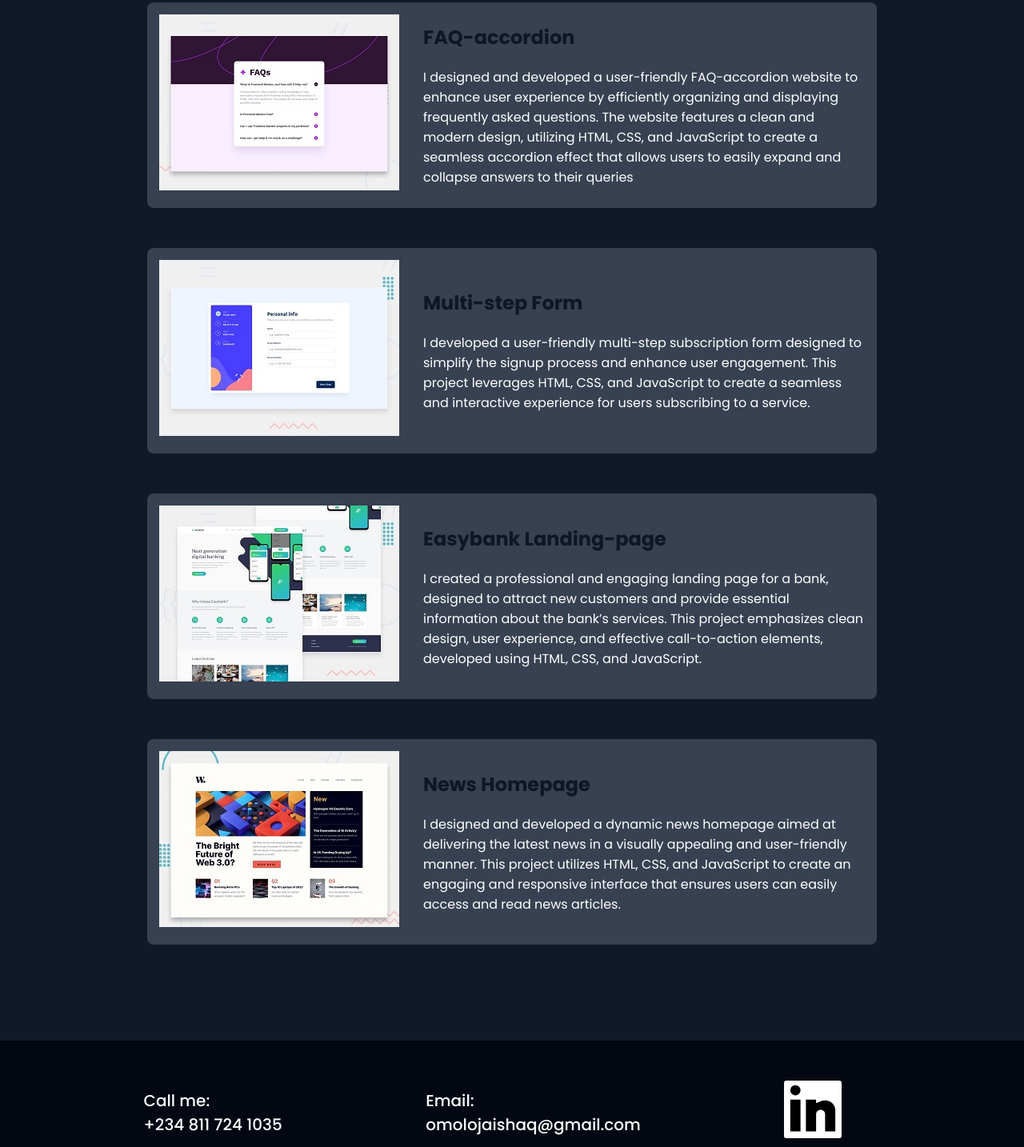
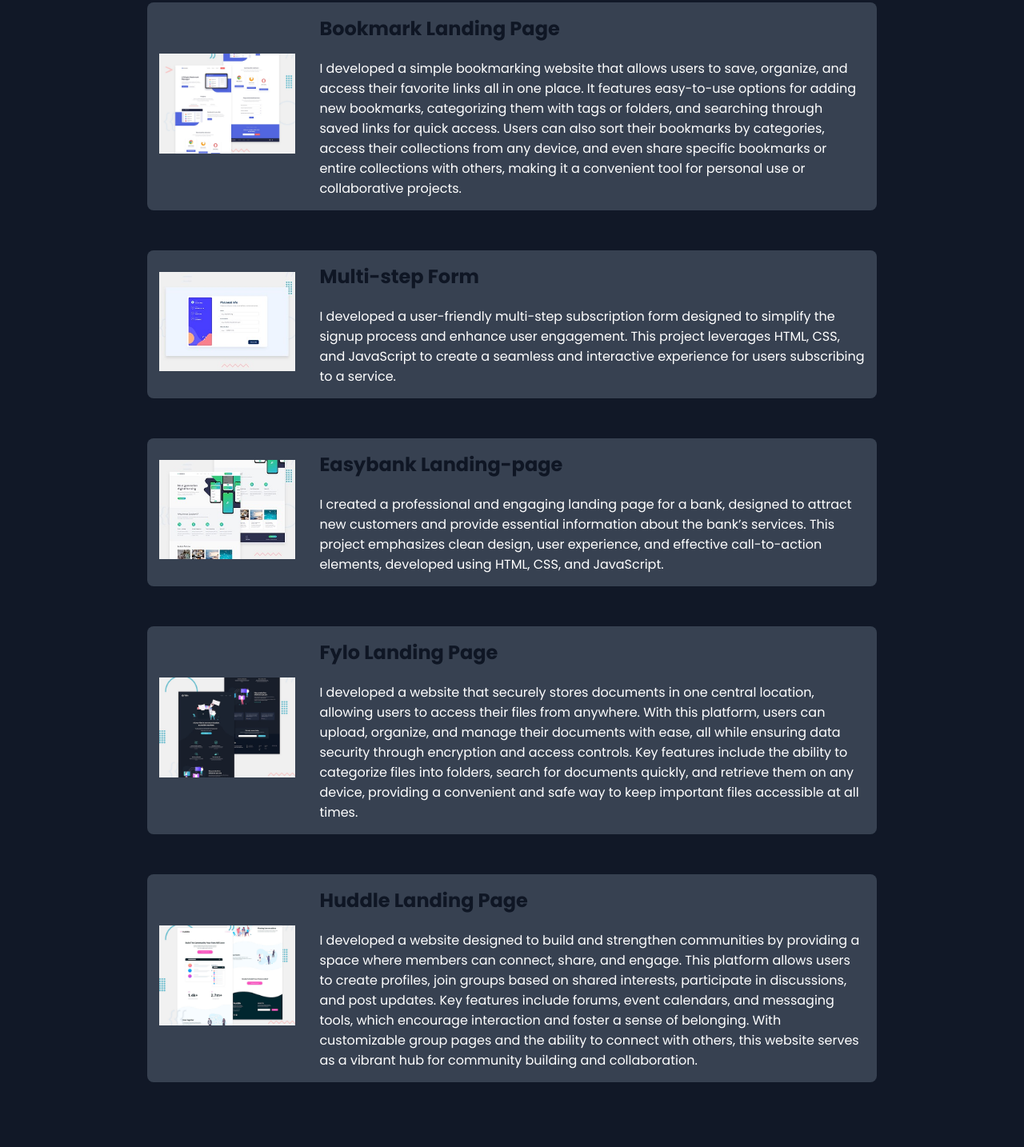
Before and after one commit to omolute/final-project, a plain HTML site: page index.html in a window 1280 px wide. Shown: the part 2323-3757 px from the top of the page at 80% size. Drawn offline with Linux system fonts and the light colour scheme; a web font is replaced by a local one.

Commit message:
changed  some projects

```diff
--- a/index.html
+++ b/index.html
@@ -17,14 +17,21 @@
         <a href="#contact">Contact</a>
       </div>
       <div class="cv">
-        <a href="./images/Ishaq Omoloja’s resume .pdf" target="_blank">View resume</a>
+        <a href="./images/Ishaq Omoloja’s resume .pdf" target="_blank"
+          >View resume</a
+        >
       </div>
       <div onclick="open_nav()" id="nav_hamburger" class="nav_hamburger">
-        <img src="./images/hamburger.svg" alt="">
+        <img src="./images/hamburger.svg" alt="" />
       </div>
       <div id="nav_sidebar" class="nav_sidebar">
         <div onclick="close_nav()" class="nav_close">
-          <img src="./images/close icon.svg"  height="50px" width="50px" alt="">
+          <img
+            src="./images/close icon.svg"
+            height="50px"
+            width="50px"
+            alt=""
+          />
         </div>
         <div class="nav_sidebar_content">
           <a href="#about">About</a>
@@ -33,7 +40,9 @@
           <a href="#contact">Contact</a>
         </div>
         <div class="nav_sidebar_cv">
-          <a href="./images/Ishaq Omoloja’s resume .pdf" target="_blank">View resume</a>
+          <a href="./images/Ishaq Omoloja’s resume .pdf" target="_blank"
+            >View resume</a
+          >
         </div>
       </div>
     </header>
@@ -53,7 +62,11 @@
           scalable solutions that meet and exceed client expectations.
         </p>
         <div class="intro_loc">
-          <img class="location" src="./images/bx-current-location (1).svg" alt="" />
+          <img
+            class="location"
+            src="./images/bx-current-location (1).svg"
+            alt=""
+          />
           <p>Lagos, Nigeria</p>
         </div>
         <div class="intro_loc">
@@ -130,7 +143,7 @@
         <img src="./images/figma.svg" alt="" />
       </div>
       <div>
-        <img src="./images/nest.svg" alt="">
+        <img src="./images/nest.svg" alt="" />
       </div>
     </section>
     <section id="experience" class="section">
@@ -138,26 +151,44 @@
       <p class="sub_sec">Some of the Notable projects i've built:</p>
       <div class="ex_details">
         <div class="ex_pix">
-          <a href="https://faq-five-weld.vercel.app/" target="_blank"><img src="./images/faq.jpg" alt="" /></a>
+          <a
+            href="https://bookmark-landing-page-master-new.vercel.app/"
+            target="_blank"
+            ><img src="./images/bookmark.jpg" alt=""
+          /></a>
         </div>
         <div class="ex_text">
-          <a href="https://faq-five-weld.vercel.app/" target="_blank">FAQ-accordion</a>
+          <a
+            href="https://bookmark-landing-page-master-new.vercel.app/"
+            target="_blank"
+            >Bookmark Landing Page</a
+          >
           <p>
-            I designed and developed a user-friendly FAQ-accordion website to
-            enhance user experience by efficiently organizing and displaying
-            frequently asked questions. The website features a clean and modern
-            design, utilizing HTML, CSS, and JavaScript to create a seamless
-            accordion effect that allows users to easily expand and collapse
-            answers to their queries
+            I developed a simple bookmarking website that allows users to save,
+            organize, and access their favorite links all in one place. It
+            features easy-to-use options for adding new bookmarks, categorizing
+            them with tags or folders, and searching through saved links for
+            quick access. Users can also sort their bookmarks by categories,
+            access their collections from any device, and even share specific
+            bookmarks or entire collections with others, making it a convenient
+            tool for personal use or collaborative projects.
           </p>
         </div>
       </div>
       <div class="ex_details">
         <div class="ex_pix">
-          <a href="https://multi-step-form-amber-eight.vercel.app/index.html" target="_blank"><img src="./images/multi-step.jpg" alt="" /></a>
+          <a
+            href="https://multi-step-form-amber-eight.vercel.app/index.html"
+            target="_blank"
+            ><img src="./images/multi-step.jpg" alt=""
+          /></a>
         </div>
         <div class="ex_text">
-          <a href="https://multi-step-form-amber-eight.vercel.app/index.html" target="_blank">Multi-step Form</a>
+          <a
+            href="https://multi-step-form-amber-eight.vercel.app/index.html"
+            target="_blank"
+            >Multi-step Form</a
+          >
           <p>
             I developed a user-friendly multi-step subscription form designed to
             simplify the signup process and enhance user engagement. This
@@ -168,10 +199,18 @@
       </div>
       <div class="ex_details">
         <div class="ex_pix">
-          <a href="https://easybank-landing-page-master-pi.vercel.app/" target="_blank"><img src="./images/easybank.jpg" alt="" /></a>
+          <a
+            href="https://easybank-landing-page-master-pi.vercel.app/"
+            target="_blank"
+            ><img src="./images/easybank.jpg" alt=""
+          /></a>
         </div>
         <div class="ex_text">
-          <a href="https://easybank-landing-page-master-pi.vercel.app/" target="_blank">Easybank Landing-page</a>
+          <a
+            href="https://easybank-landing-page-master-pi.vercel.app/"
+            target="_blank"
+            >Easybank Landing-page</a
+          >
           <p>
             I created a professional and engaging landing page for a bank,
             designed to attract new customers and provide essential information
@@ -183,16 +222,50 @@
       </div>
       <div class="ex_details">
         <div class="ex_pix">
-          <a href="https://news-homepage-nine-rosy.vercel.app/" target="_blank"><img src="./images/news-homepage.jpg" alt="" /></a>
+          <a href="https://fylo-landing-page-ashen.vercel.app/" target="_blank"
+            ><img src="./images/fylo.jpg" alt=""
+          /></a>
         </div>
         <div class="ex_text">
-          <a href="https://news-homepage-nine-rosy.vercel.app/" target="_blank">News Homepage</a>
+          <a href="https://fylo-landing-page-ashen.vercel.app/" target="_blank"
+            >Fylo Landing Page</a
+          >
           <p>
-            I designed and developed a dynamic news homepage aimed at delivering
-            the latest news in a visually appealing and user-friendly manner.
-            This project utilizes HTML, CSS, and JavaScript to create an
-            engaging and responsive interface that ensures users can easily
-            access and read news articles.
+            I developed a website that securely stores documents in one central
+            location, allowing users to access their files from anywhere. With
+            this platform, users can upload, organize, and manage their
+            documents with ease, all while ensuring data security through
+            encryption and access controls. Key features include the ability to
+            categorize files into folders, search for documents quickly, and
+            retrieve them on any device, providing a convenient and safe way to
+            keep important files accessible at all times.
+          </p>
+        </div>
+      </div>
+      <div class="ex_details">
+        <div class="ex_pix">
+          <a
+            href="https://huddle-landing-page-tau-six.vercel.app/"
+            target="_blank"
+            ><img src="./images/desktop-preview.jpg" alt=""
+          /></a>
+        </div>
+        <div class="ex_text">
+          <a
+            href="https://huddle-landing-page-tau-six.vercel.app/"
+            target="_blank"
+            >Huddle Landing Page</a
+          >
+          <p>
+            I developed a website designed to build and strengthen communities
+            by providing a space where members can connect, share, and engage.
+            This platform allows users to create profiles, join groups based on
+            shared interests, participate in discussions, and post updates. Key
+            features include forums, event calendars, and messaging tools, which
+            encourage interaction and foster a sense of belonging. With
+            customizable group pages and the ability to connect with others,
+            this website serves as a vibrant hub for community building and
+            collaboration.
           </p>
         </div>
       </div>
@@ -207,8 +280,14 @@
         <p>omolojaishaq@gmail.com</p>
       </div>
       <div class="footer_socials">
-        <a href="https://www.linkedin.com/in/omoloja-ishaq-a02040189/" target="_blank"><img src="./images/Linkedin_big.svg" alt=""/></a>
-        <a href="https://github.com/omolute" target="_blank"><img src="./images/mark-github-24.svg" alt="" /></a>
+        <a
+          href="https://www.linkedin.com/in/omoloja-ishaq-a02040189/"
+          target="_blank"
+          ><img src="./images/Linkedin_big.svg" alt=""
+        /></a>
+        <a href="https://github.com/omolute" target="_blank"
+          ><img src="./images/mark-github-24.svg" alt=""
+        /></a>
       </div>
     </footer>
     <p class="copyright">© Omoloja ishaq 2024. All right reserved</p>
--- a/style.css
+++ b/style.css
@@ -133,6 +133,19 @@ header > a{
     padding: 15px;
     border-radius: 0.5rem;
 }
+.ex_pix{
+    width: 20%;
+}
+.ex_pix img{
+    width: 100%;
+    height: fit-content;
+}
+.ex_pix  img:hover{
+    scale: 110%;
+}
+.ex_text{
+    width: 80%;
+}
 .ex_text > a{
     font-weight: 700;
     font-size: x-large;
```
Also changed, not shown: images/bookmark.jpg (added), images/desktop-preview.jpg (added), images/fylo.jpg (added).
